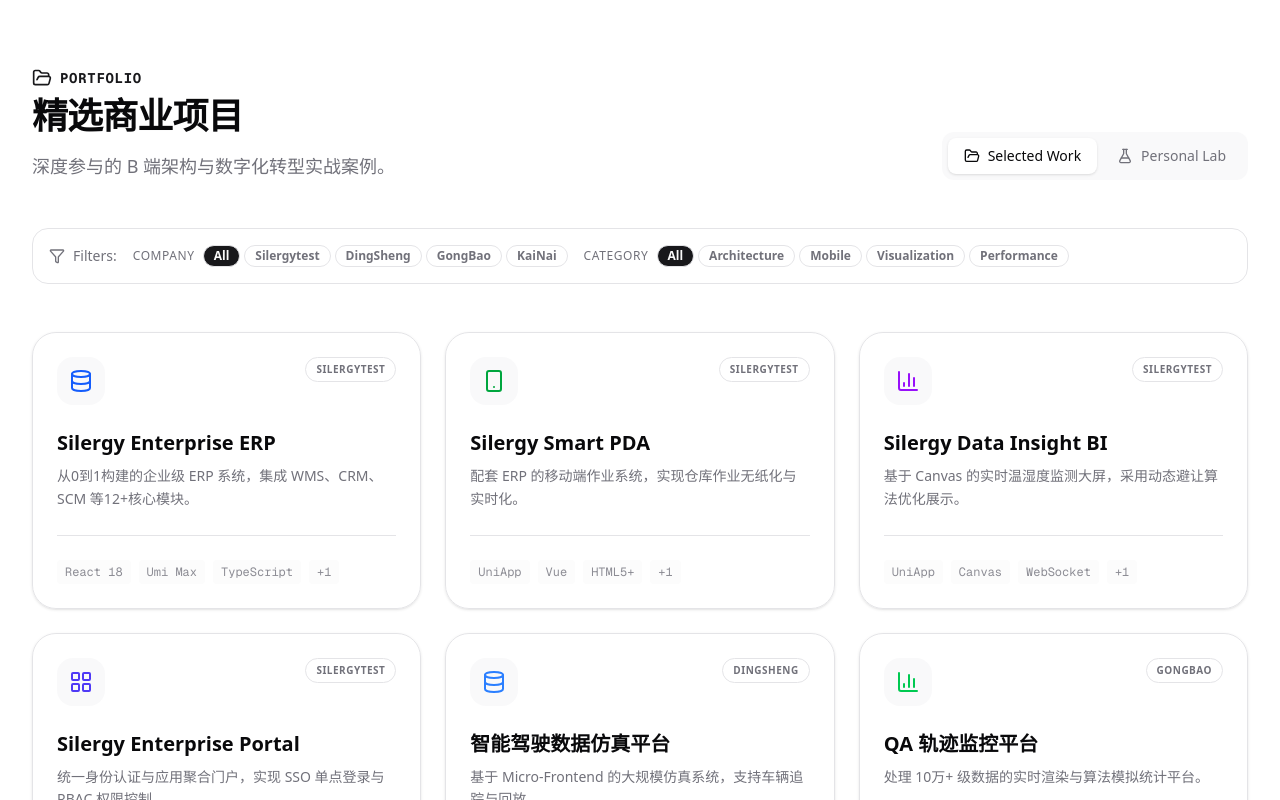
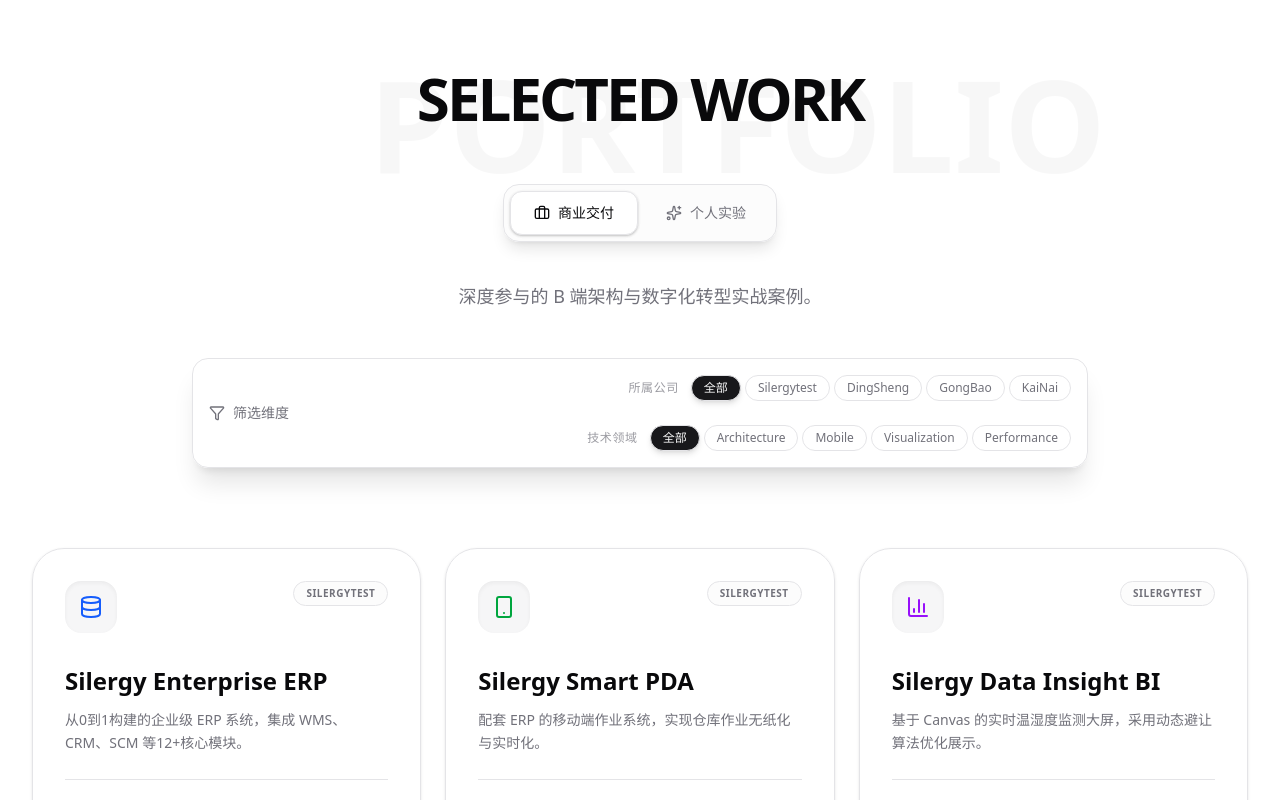
Before and after one commit to zej574099903/portfolio-resume, a Next.js app: page / in a window 1280 px wide. Shown: the part 2220-3020 px from the top of the page. Built offline with nearby package versions, Linux system fonts and the light colour scheme.

Commit message:
feat: 作品集区域视觉升级 - Generative Glass
- Visual: 引入 Big Type Header (PORTFOLIO) 与 Glassmorphism 卡片设计
- Localization: 汉化交互文案 (商业交付/个人实验) 与筛选器
- Interaction: 增加悬浮筛选栏与动态光效

```diff
--- a/src/components/sections/projects.tsx
+++ b/src/components/sections/projects.tsx
@@ -3,13 +3,7 @@
 import { useState, useMemo } from 'react';
 import { useSearchParams, useRouter, usePathname } from 'next/navigation';
 import { motion, AnimatePresence } from 'framer-motion';
-import {
-  ArrowUpRight,
-  FolderOpen,
-  FlaskConical,
-  Filter,
-  X,
-} from 'lucide-react';
+import { ArrowUpRight, Filter, X, Briefcase, Sparkles } from 'lucide-react';
 import Link from 'next/link';
 import { cn } from '@/lib/utils';
 import { PROJECTS } from '@/config/projects';
@@ -28,7 +22,6 @@ export function ProjectsSection() {
   const setActiveTab = (tab: 'company' | 'personal') => {
     const params = new URLSearchParams(searchParams.toString());
     params.set('tab', tab);
-    // Use replace to update URL without scrolling, preserving state
     router.replace(`${pathname}?${params.toString()}`, { scroll: false });
   };
 
@@ -91,86 +84,94 @@ export function ProjectsSection() {
   return (
     <section
       id="projects"
-      className="relative container space-y-12 py-24 md:py-32"
+      className="relative container space-y-16 py-24 md:py-32"
     >
-      {/* Header & Tabs */}
-      <div className="flex flex-col items-center justify-between gap-8 md:flex-row md:items-end">
-        <div className="max-w-xl space-y-4 text-center md:text-left">
-          <div className="text-primary mb-2 flex items-center justify-center gap-2 md:justify-start">
-            <FolderOpen className="h-5 w-5" />
-            <span className="font-mono text-sm font-bold tracking-wider uppercase">
-              Portfolio
-            </span>
+      {/* 1. Generative Header - Big Type */}
+      <div className="relative mb-12 space-y-6 text-center">
+        <div className="relative inline-block">
+          <h2 className="relative z-10 text-4xl font-black tracking-tighter md:text-6xl">
+            SELECTED WORK
+          </h2>
+          <div className="text-foreground/[0.03] pointer-events-none absolute -top-6 -left-8 z-0 text-[4rem] font-black whitespace-nowrap select-none md:-top-10 md:-left-12 md:text-[8rem]">
+            PORTFOLIO
           </div>
-          <h2 className="text-3xl font-bold tracking-tight sm:text-4xl">
-            {activeTab === 'company' ? '精选商业项目' : '个人实验室'}
-          </h2>
-          <p className="text-muted-foreground text-lg">
+        </div>
+
+        {/* Tab Switcher - Floating Glass */}
+        <div className="mt-8 flex justify-center">
+          <div className="bg-secondary/30 flex items-center gap-1 rounded-2xl border border-white/10 p-1.5 shadow-lg backdrop-blur-md">
+            <TabButton
+              active={activeTab === 'company'}
+              onClick={() => setActiveTab('company')}
+              icon={<Briefcase className="h-4 w-4" />}
+            >
+              商业交付
+            </TabButton>
+            <TabButton
+              active={activeTab === 'personal'}
+              onClick={() => setActiveTab('personal')}
+              icon={<Sparkles className="h-4 w-4" />}
+            >
+              个人实验
+            </TabButton>
+          </div>
+        </div>
+
+        <p className="text-muted-foreground mx-auto max-w-2xl pt-4 text-lg font-light">
           {activeTab === 'company'
             ? '深度参与的 B 端架构与数字化转型实战案例。'
             : '出于兴趣探索的开源组件、Demo 与实验性作品。'}
         </p>
       </div>
 
-        {/* Tab Switcher */}
-        <div className="bg-secondary/50 flex items-center gap-1 rounded-xl p-1.5">
-          <TabButton
-            active={activeTab === 'company'}
-            onClick={() => setActiveTab('company')}
-            icon={<FolderOpen className="h-4 w-4" />}
+      {/* 2. Filter Bar (Floating Glass) */}
+      {activeTab === 'company' && (
+        <motion.div
+          initial={{ opacity: 0, y: 10 }}
+          animate={{ opacity: 1, y: 0 }}
+          className="sticky top-24 z-40 mx-auto max-w-4xl"
         >
-            Selected Work
-          </TabButton>
-          <TabButton
-            active={activeTab === 'personal'}
-            onClick={() => setActiveTab('personal')}
-            icon={<FlaskConical className="h-4 w-4" />}
-          >
-            Personal Lab
-          </TabButton>
-        </div>
+          <div className="bg-background/80 border-border/40 flex flex-wrap items-center justify-between gap-6 rounded-2xl border p-4 shadow-xl backdrop-blur-xl transition-all">
+            <div className="text-muted-foreground flex items-center gap-2 text-sm font-medium">
+              <Filter className="h-4 w-4" />
+              <span>筛选维度</span>
             </div>
 
-      {/* Filter Bar (Only for Company Tab) */}
-      {activeTab === 'company' && (
-        <div className="border-border/40 bg-card/30 flex flex-wrap items-center gap-4 rounded-2xl border p-4 backdrop-blur-sm">
-          <div className="flex items-center gap-2 text-sm font-medium">
-            <Filter className="text-muted-foreground h-4 w-4" />
-            <span className="text-muted-foreground">Filters:</span>
-          </div>
-
+            <div className="flex flex-1 flex-wrap justify-end gap-6">
               <FilterSelect
-            label="Company"
+                label="所属公司"
                 options={companies}
                 value={companyFilter}
                 onChange={setCompanyFilter}
               />
 
               <FilterSelect
-            label="Category"
+                label="技术领域"
                 options={categories}
                 value={categoryFilter}
                 onChange={setCategoryFilter}
               />
+            </div>
 
             {(companyFilter !== 'All' || categoryFilter !== 'All') && (
               <Button
                 variant="ghost"
                 size="sm"
                 onClick={resetFilters}
-              className="hover:bg-destructive/10 hover:text-destructive ml-auto h-8 text-xs"
+                className="hover:bg-destructive/10 hover:text-destructive h-8 rounded-full px-3 text-xs"
               >
                 <X className="mr-1 h-3 w-3" />
-              Reset
+                重置
               </Button>
             )}
           </div>
+        </motion.div>
       )}
 
-      {/* Grid Layout */}
+      {/* 3. Grid Layout - Staggered Animation */}
       <motion.div
         layout
-        className="grid grid-cols-1 gap-6 md:grid-cols-2 lg:grid-cols-3"
+        className="grid grid-cols-1 gap-6 pt-4 md:grid-cols-2 lg:grid-cols-3"
       >
         <AnimatePresence mode="popLayout">
           {filteredProjects.map((project) => (
@@ -180,16 +181,19 @@ export function ProjectsSection() {
       </motion.div>
 
       {filteredProjects.length === 0 && (
-        <div className="py-20 text-center">
+        <div className="space-y-4 py-20 text-center">
+          <div className="text-4xl">🤔</div>
           <p className="text-muted-foreground">没有找到匹配的项目</p>
-          <Button variant="link" onClick={resetFilters}>
-            清除筛选
+          <Button variant="outline" onClick={resetFilters}>
+            清除筛选条件
           </Button>
         </div>
       )}
     </section>
   );
 }
+
+// --- Components ---
 
 interface TabButtonProps {
   active: boolean;
@@ -203,14 +207,23 @@ function TabButton({ active, children, onClick, icon }: TabButtonProps) {
     <button
       onClick={onClick}
       className={cn(
-        'flex items-center gap-2 rounded-lg px-4 py-2 text-sm font-medium transition-all',
+        'relative flex items-center gap-2 rounded-xl px-6 py-3 text-sm font-medium transition-all duration-300',
         active
-          ? 'bg-background text-foreground shadow-sm'
-          : 'text-muted-foreground hover:text-foreground hover:bg-background/50'
+          ? 'text-foreground shadow-sm'
+          : 'text-muted-foreground hover:text-foreground hover:bg-white/5'
       )}
     >
+      {active && (
+        <motion.div
+          layoutId="activeTab"
+          className="bg-background absolute inset-0 rounded-xl border border-black/5 shadow-sm dark:border-white/10"
+          transition={{ type: 'spring', bounce: 0.2, duration: 0.6 }}
+        />
+      )}
+      <span className="relative z-10 flex items-center gap-2">
         {icon}
         {children}
+      </span>
     </button>
   );
 }
@@ -224,24 +237,24 @@ interface FilterSelectProps {
 
 function FilterSelect({ label, options, value, onChange }: FilterSelectProps) {
   return (
-    <div className="flex items-center gap-2">
-      <span className="text-muted-foreground text-xs tracking-wider uppercase">
+    <div className="flex flex-col items-start gap-3 md:flex-row md:items-center">
+      <span className="text-muted-foreground text-xs tracking-wider uppercase opacity-70">
         {label}
       </span>
       <div className="flex flex-wrap gap-1">
         {options.map((opt: string) => (
           <Badge
             key={opt}
-            variant={value === opt ? 'default' : 'outline'}
+            variant={value === opt ? 'default' : 'secondary'}
             className={cn(
-              'hover:bg-primary/20 hover:text-primary cursor-pointer transition-colors',
+              'cursor-pointer px-3 py-1 font-normal transition-all duration-300',
               value === opt
-                ? ''
-                : 'border-border/50 text-muted-foreground bg-transparent'
+                ? 'shadow-md'
+                : 'hover:bg-secondary/80 text-muted-foreground hover:border-border border border-transparent bg-transparent'
             )}
             onClick={() => onChange(opt)}
           >
-            {opt}
+            {opt === 'All' ? '全部' : opt}
           </Badge>
         ))}
       </div>
@@ -253,70 +266,81 @@ function ProjectCard({ project }: { project: (typeof PROJECTS)[0] }) {
   const Icon = project.icon;
   const isPersonal = project.type === 'Personal';
 
-  // Main Card Content
+  // Dynamic glow color based on project settings (simplified mapping for now)
+  const glowColor = isPersonal
+    ? 'group-hover:border-cyan-500/50'
+    : 'group-hover:border-primary/50';
+
   const CardContent = (
     <motion.div
       layout
-      initial={{ opacity: 0, scale: 0.9 }}
-      animate={{ opacity: 1, scale: 1 }}
+      initial={{ opacity: 0, scale: 0.9, y: 20 }}
+      animate={{ opacity: 1, scale: 1, y: 0 }}
       exit={{ opacity: 0, scale: 0.9 }}
-      transition={{ duration: 0.2 }}
-      whileHover={{ y: -5 }}
+      transition={{ duration: 0.4 }}
+      whileHover={{ y: -8 }}
       className={cn(
-        'group relative flex h-full flex-col overflow-hidden rounded-3xl border p-6 shadow-sm transition-all duration-300 hover:shadow-xl',
-        isPersonal
-          ? 'border-cyan-500/20 bg-gradient-to-br from-cyan-500/5 to-transparent hover:border-cyan-500/40'
-          : 'bg-card/50 hover:bg-card border-border/50 hover:border-primary/20'
+        'group relative flex h-full flex-col overflow-hidden rounded-[2rem] border p-8 shadow-sm transition-all duration-500',
+        'bg-card/40 border-border/50 backdrop-blur-md',
+        glowColor,
+        'hover:shadow-2xl'
       )}
     >
-      {/* Top: Icon & Category */}
-      <div className="mb-6 flex items-start justify-between">
+      {/* Hover Light Effect */}
       <div
         className={cn(
-            'rounded-2xl p-3 transition-colors',
+          'pointer-events-none absolute inset-0 opacity-0 transition-opacity duration-500 group-hover:opacity-100',
+          'to-primary/5 bg-gradient-to-br from-transparent via-transparent'
+        )}
+      />
+
+      {/* Top: Icon & Category */}
+      <div className="relative z-10 mb-8 flex items-start justify-between">
+        <div
+          className={cn(
+            'rounded-2xl p-3.5 shadow-inner transition-transform duration-500 group-hover:scale-110',
             isPersonal
               ? 'bg-cyan-500/10 text-cyan-500'
-              : `bg-secondary/50 group-hover:bg-primary/10 ${project.color}`
+              : `bg-secondary/80 ${project.color}`
           )}
         >
           <Icon className="h-6 w-6" />
         </div>
         <div className="flex gap-2">
           {isPersonal && (
-            <Badge
-              variant="outline"
-              className="border-cyan-500/30 text-[10px] text-cyan-500"
-            >
+            <span className="rounded-full border border-cyan-500/30 bg-cyan-500/5 px-3 py-1 text-[10px] font-bold tracking-wider text-cyan-500 uppercase">
               LAB
-            </Badge>
+            </span>
           )}
-          <span className="border-border/50 text-muted-foreground rounded-full border px-2.5 py-1 text-[10px] font-bold tracking-wider uppercase">
+          <span className="border-border/50 text-muted-foreground bg-secondary/30 rounded-full border px-3 py-1 text-[10px] font-bold tracking-wider uppercase">
             {project.company}
           </span>
         </div>
       </div>
 
       {/* Middle: Content */}
-      <h3 className="group-hover:text-primary mb-2 flex items-center gap-2 text-xl font-bold transition-colors">
+      <div className="relative z-10 flex-1">
+        <h3 className="group-hover:text-primary mb-3 flex items-center gap-2 text-2xl font-bold transition-colors">
           {project.title}
-        <ArrowUpRight className="h-4 w-4 -translate-x-2 opacity-0 transition-all duration-300 group-hover:translate-x-0 group-hover:opacity-100" />
+          <ArrowUpRight className="h-5 w-5 -translate-x-2 opacity-0 transition-all duration-300 group-hover:translate-x-0 group-hover:opacity-100" />
         </h3>
-      <p className="text-muted-foreground mb-6 flex-1 text-sm leading-relaxed">
+        <p className="text-muted-foreground mb-6 line-clamp-3 text-sm leading-relaxed">
           {project.description}
         </p>
+      </div>
 
       {/* Bottom: Tech Stack */}
-      <div className="border-border/50 mt-auto flex flex-wrap gap-2 border-t pt-6">
+      <div className="border-border/30 relative z-10 mt-auto flex flex-wrap gap-2 border-t pt-6">
         {project.tech.slice(0, 3).map((tech) => (
           <span
             key={tech}
-            className="text-muted-foreground/80 bg-secondary/30 rounded px-2 py-1 font-mono text-xs"
+            className="text-muted-foreground/80 bg-secondary/40 rounded-md border border-white/5 px-2.5 py-1 font-mono text-xs"
           >
             {tech}
           </span>
         ))}
         {project.tech.length > 3 && (
-          <span className="text-muted-foreground/80 bg-secondary/30 rounded px-2 py-1 font-mono text-xs">
+          <span className="text-muted-foreground/80 bg-secondary/40 rounded-md border border-white/5 px-2.5 py-1 font-mono text-xs">
             +{project.tech.length - 3}
           </span>
         )}
@@ -324,7 +348,6 @@ function ProjectCard({ project }: { project: (typeof PROJECTS)[0] }) {
     </motion.div>
   );
 
-  // All projects link internally to their detail page
   return (
     <Link href={`/projects/${project.id}`} className="block h-full">
       {CardContent}
```
Lines whose indentation alone changed are shown as unchanged.
